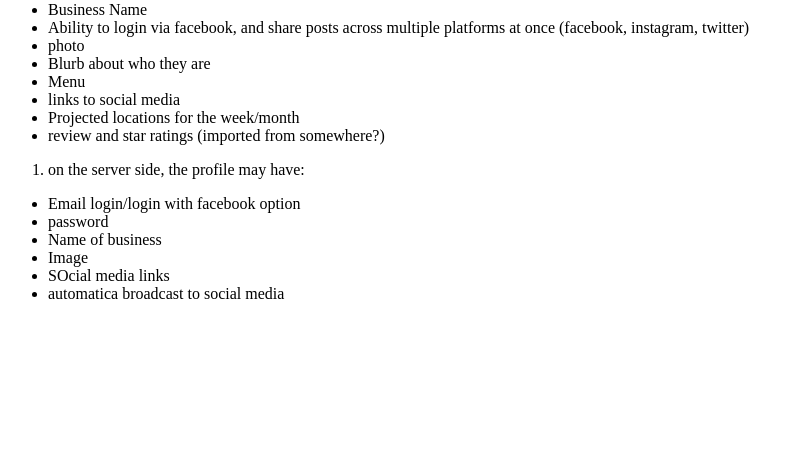
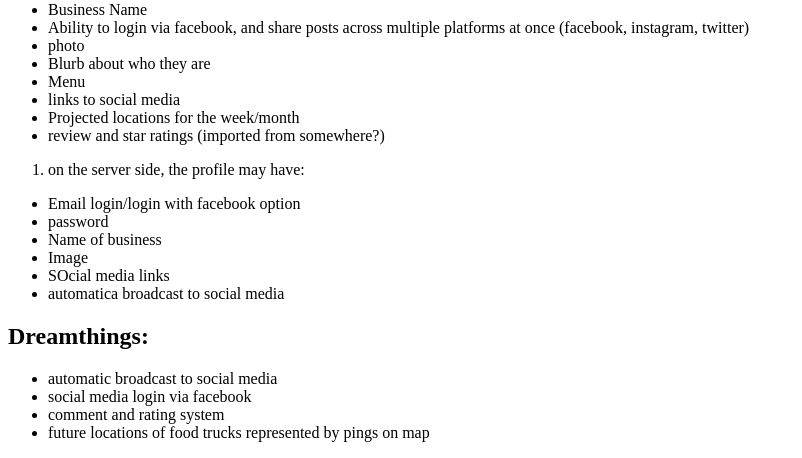
Before and after one commit to mmalvar13/crumbtrail, a PHP site: page /epic/epic.php in a window 1280 px wide. Shown: the part 544-1002 px from the top of the page, without its empty margins (0-802 px from the left). Before the commit the page ends 843 px from the top, so only its background shows below. Run offline with PHP 8.4, Linux system fonts and the light colour scheme.

Commit message:
dream things list

```diff
--- a/epic/epic.php
+++ b/epic/epic.php
@@ -56,7 +56,13 @@
 				<li>automatica broadcast to social media</li>
 			</ul>
 
-			<h
+			<h2>Dreamthings:</h2>
+			<ul>
+				<li>automatic broadcast to social media</li>
+				<li>social media login via facebook</li>
+				<li> comment and rating system</li>
+				<li>future locations of food trucks represented by pings on map</li>
+			</ul>
 
 		</main>
 	</body>
```
